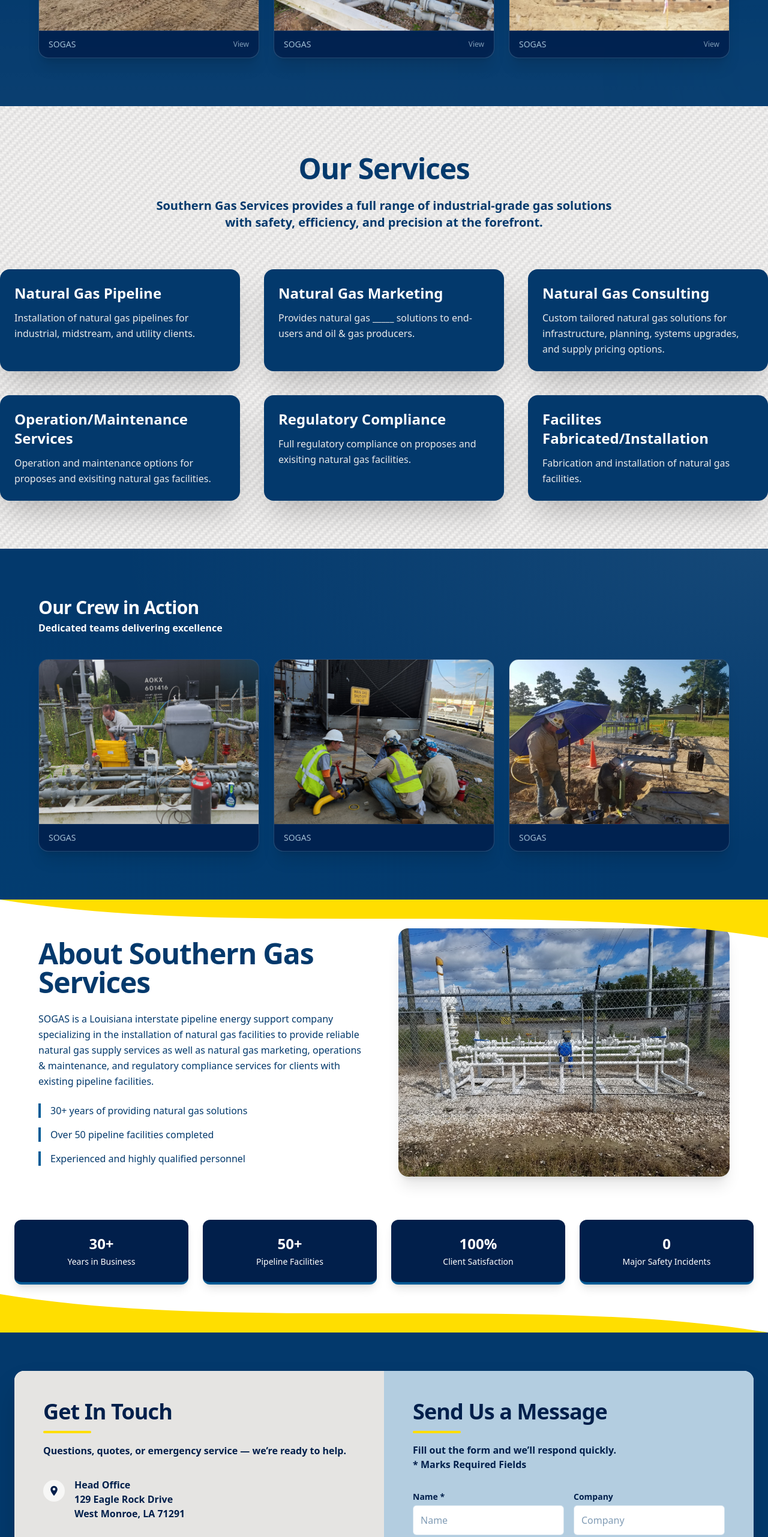
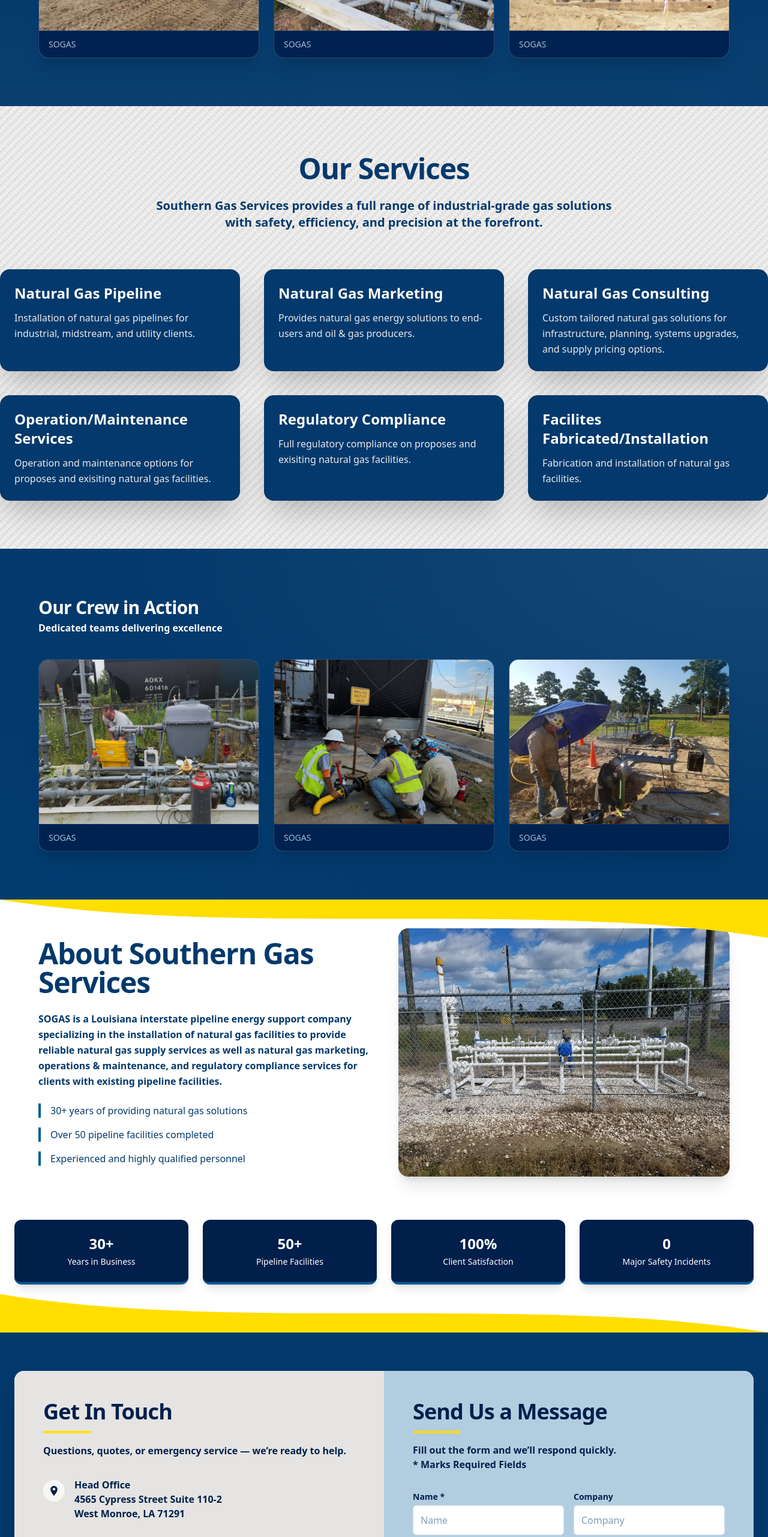
Before and after one commit to abbyyleee/SOGAS, a React (Vite) app in the folder client/: page / in a window 1280 px wide. Shown: the part 2073-4636 px from the top of the page at 60% size. Built offline with nearby package versions, Linux system fonts and the light colour scheme.

Commit message:
Minor updadtes

```diff
--- a/client/src/components/homepage/About.jsx
+++ b/client/src/components/homepage/About.jsx
@@ -43,7 +43,7 @@ export default function About() {
             About Southern Gas Services
           </h2>
 
-          <p className="text-base leading-relaxed">
+          <p className="text-base leading-relaxed font-semibold">
             SOGAS is a Louisiana interstate pipeline energy support company specializing in the
             installation of natural gas facilities to provide reliable natural gas supply services
             as well as natural gas marketing, operations & maintenance, and regulatory compliance
--- a/client/src/components/homepage/Contact.jsx
+++ b/client/src/components/homepage/Contact.jsx
@@ -145,7 +145,7 @@ export default function Contact() {
                   </svg>
                 }
               >
-                129 Eagle Rock Drive
+                4565 Cypress Street Suite 110-2
                 <br />
                 West Monroe, LA 71291
               </InfoItem>
@@ -179,7 +179,6 @@ export default function Contact() {
               >
                 (318) 355-4443
                 <br />
-                Fax: (318) 123-4567
               </InfoItem>
             </ul>
           </div>
--- a/client/src/components/homepage/Pipe.jsx
+++ b/client/src/components/homepage/Pipe.jsx
@@ -92,7 +92,6 @@ export default function Pipe({
               {/* Footer strip */}
               <div className="flex items-center justify-between px-4 py-3 bg-dark-navy/60 backdrop-blur-sm border-t border-light-blue/10">
                 <span className="text-sm text-light-blue/90">SOGAS</span>
-                <span className="text-xs text-light-blue/70">View</span>
               </div>
 
               {/* Glow ring */}
--- a/client/src/components/homepage/Services.jsx
+++ b/client/src/components/homepage/Services.jsx
@@ -8,7 +8,7 @@ export default function Services() {
         },
         {
             title: "Natural Gas Marketing",
-            description: "Provides natural gas _____ solutions to end-users and oil & gas producers. ",
+            description: "Provides natural gas energy solutions to end-users and oil & gas producers. ",
         },
         {
             title: "Natural Gas Consulting",
```
Also changed, not shown: client/public/images/og.jpg (added).
